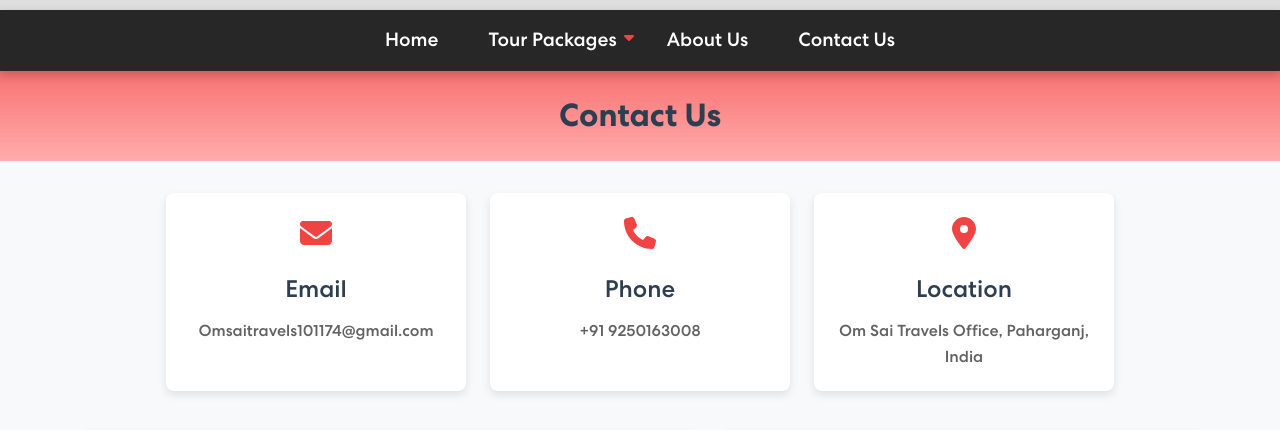
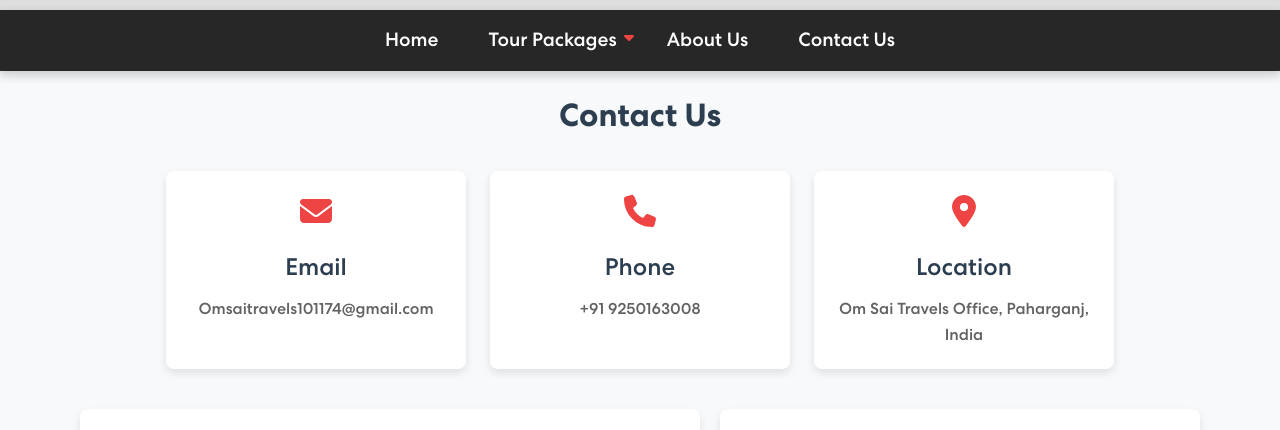
Before and after one commit to yasmalhotraa/ride-bharat-travels, a React (Vite) app: page /contact in a window 1280 px wide. Shown: the part 145-575 px from the top of the page. Built offline with nearby package versions, Linux system fonts and the light colour scheme.

Commit message:
colour changes

```diff
--- a/src/components/Styling/GetInTouch.css
+++ b/src/components/Styling/GetInTouch.css
@@ -59,15 +59,12 @@
 }
 
 .contact-header {
-  background: linear-gradient(#f87171, #ffacac); /* Background image */
-  background-size: cover; /* Ensure the image covers the entire header */
-  background-position: center;
   justify-content: center;
   text-align: center;
   font-size: 2em;
   padding: 20px 30px;
   color: #2c3e50;
-  margin-bottom: 1em;
+  margin-bottom: 10px;
 }
 .contact-header {
   transition: margin-top 0.3s ease;
@@ -82,7 +79,7 @@
   flex-wrap: wrap;
   justify-content: center;
   gap: 1.5em;
-  margin-top: 25px;
+  margin-top: 5px;
 }
 
 /* Contact Item (Card) */
```
Also changed, not shown: src/components/Styling/bookingform.css (indentation only), src/components/custom/ContactForm.jsx (line endings or trailing spaces).
